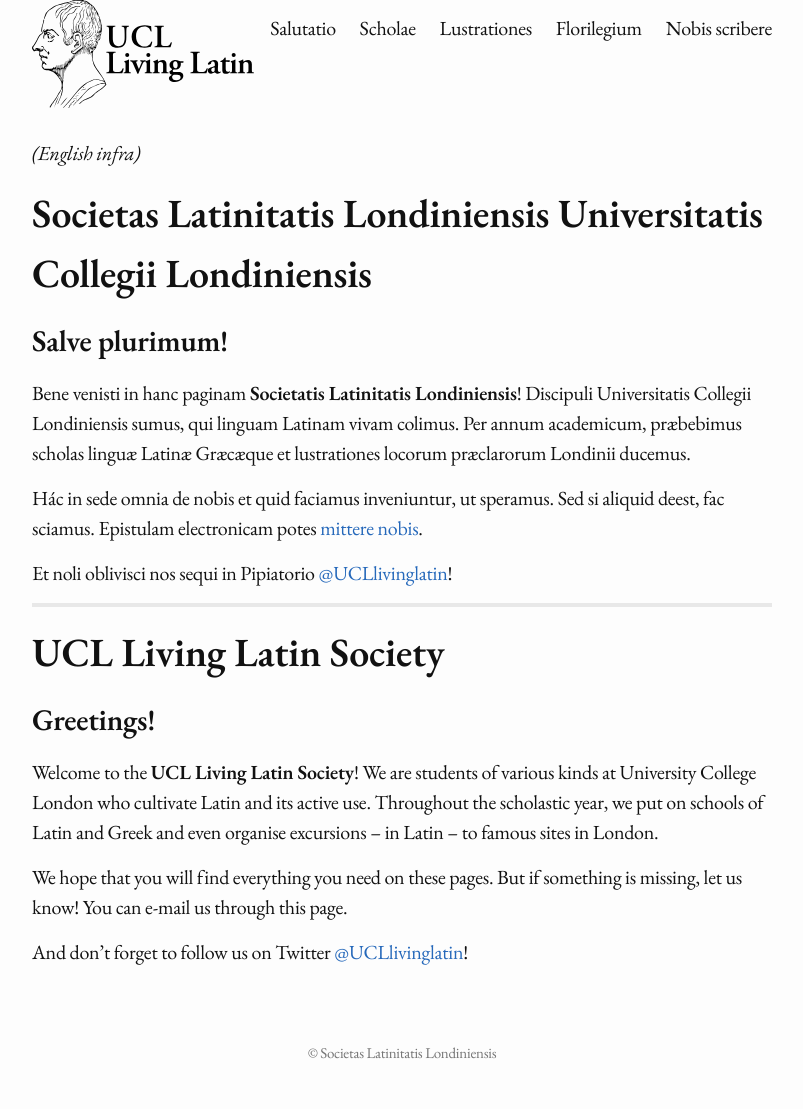
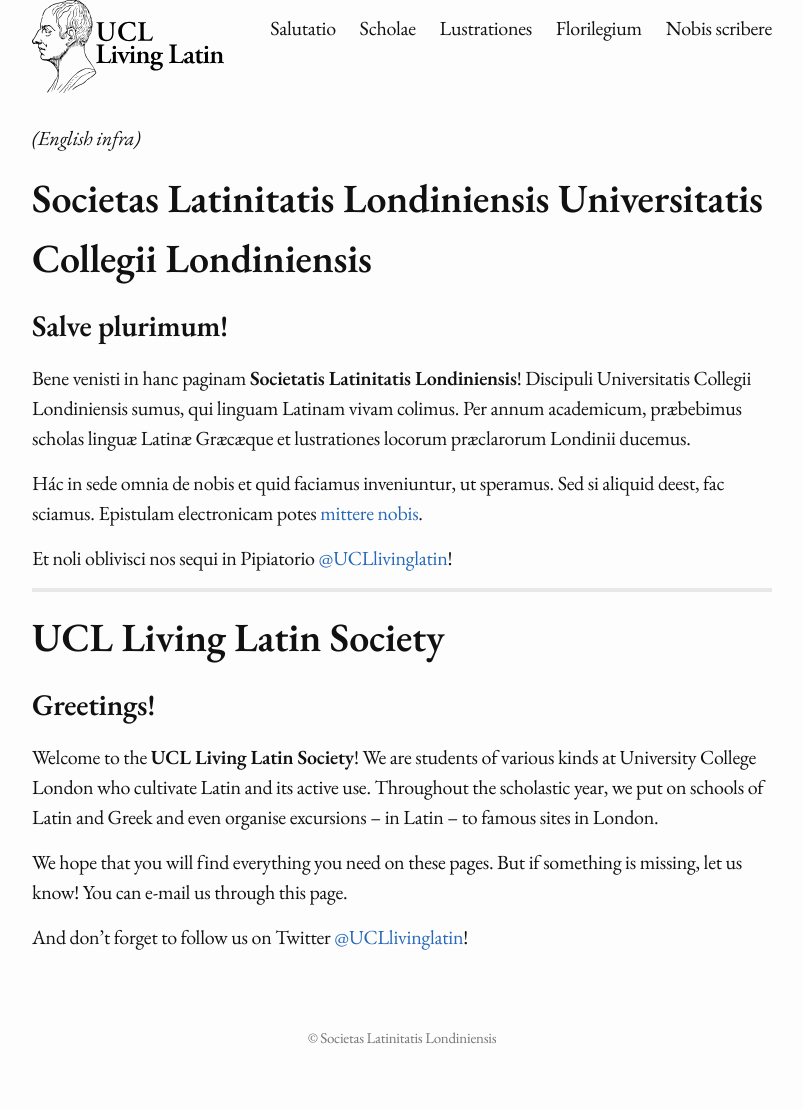
Before and after one commit to latinitasucl/latinitasucl, a Jekyll site: the page built from index.md, in a window 1280 px wide. Shown: the whole page, without its empty margins (238-1041 px from the left). Built offline with Jekyll 4.4.1, drawn with Linux system fonts in a browser that asks for light colours.

Commit message:
Update header.html

```diff
--- a/_includes/header.html
+++ b/_includes/header.html
@@ -2,7 +2,7 @@
 
   <div class="wrapper">
 
-    <img style="width: 30%;" src="/logo.svg" alt="UCL Living Latin Society">
+    <img style="width: 26%;" src="/logo.svg" alt="UCL Living Latin Society">
 
     <nav class="site-nav">
       {% for link in site.data.navigation.main %}
```
